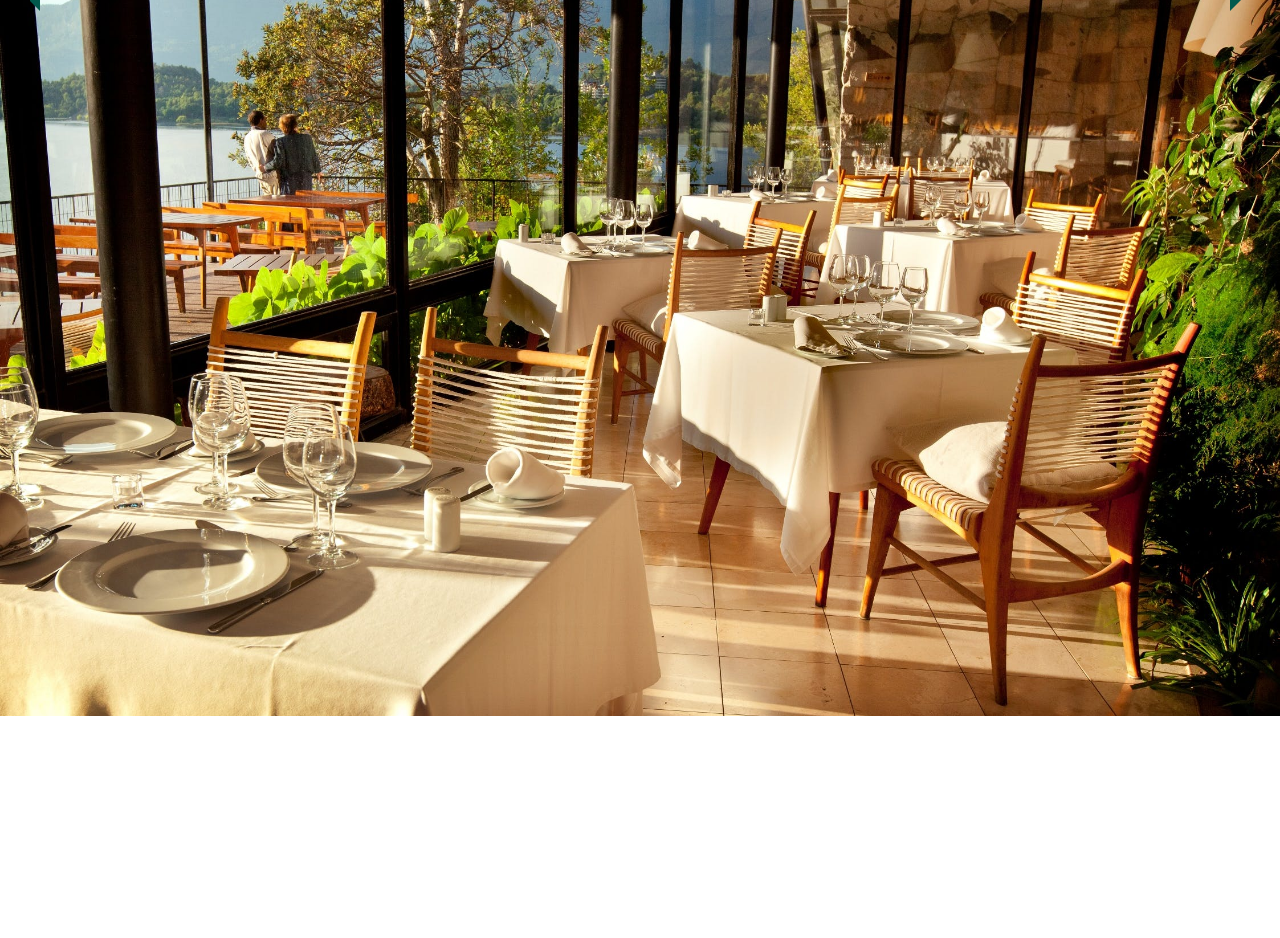
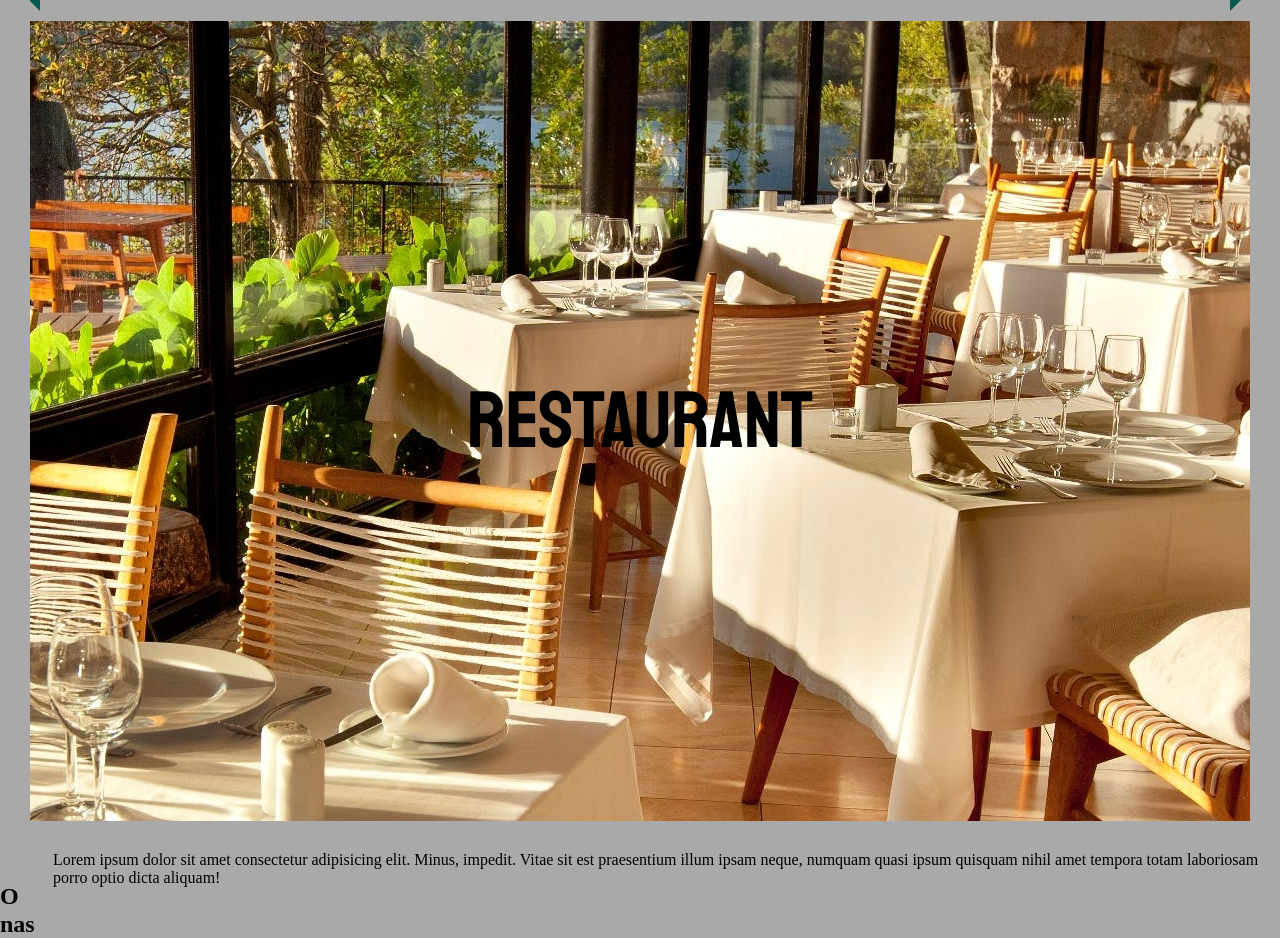
Before and after one commit to mariuszrukowicz/Restaurant, a website: page src/content/index.html in a window 1280 px wide. Shown: the part 84-1022 px from the top of the page. Before the commit the page ends 800 px from the top, so only its background shows below. Drawn offline with nearby package versions, Linux system fonts and the light colour scheme; files that its build step writes are made by us from their sources; files whose address does not match are found by name.

Commit message:
feat: section main markup

```diff
--- a/src/content/index.html
+++ b/src/content/index.html
@@ -19,10 +19,11 @@
     <link rel="manifest" href="manifest.json" />
     <meta name="apple-mobile-web-app-capable" content="yes" />
 
-
     <link rel="stylesheet" href="css/main.css" />
   </head>
+
   <body>
+    <section class="main-wrapper">
     <div class="custom-padding">
       <nav>
         <div class="logo">Restaurant</div>
@@ -33,10 +34,20 @@
           <li><a href="#">Rezerwacje</a></li>
           <li><a href="#">Imprezy</a></li>
           <li><a href="#">Kontakt</a></li>
-
         </ul>
       </nav>
+      <section class="aa"> RESTAURANT</section>
     </div>
+
+    <section class="abaut">
+      <h2 class="abaut__header">O nas</h2>
+      <article>
+        Lorem ipsum dolor sit amet consectetur adipisicing elit. Minus, impedit.
+        Vitae sit est praesentium illum ipsam neque, numquam quasi ipsum
+        quisquam nihil amet tempora totam laboriosam porro optio dicta aliquam!
+      </article>
+    </section>
+  </section>
 
     <script src="js/main.js"></script>
   </body>
--- /dev/null
+++ b/src/scss/abaut.scss
@@ -0,0 +1,11 @@
+
+.abaut{
+    display: flex;
+    align-items: center center;
+    justify-content: center;
+    justify-items: center;
+    &__header{
+        margin-top:2rem;
+    }
+
+}
--- a/src/scss/main.scss
+++ b/src/scss/main.scss
@@ -1,7 +1,8 @@
 @import "_normalize";
 @import "_variables";
 @import "navigation";
-
+@import "abaut";
+@import url('https://fonts.googleapis.com/css?family=Lobster|Staatliches&display=swap&subset=latin-ext');
 
 html {
   box-sizing: border-box;
@@ -19,7 +20,8 @@ html {
 
 body {
 
-  background:url(../assets/img/nav_background.jpg);
+  background-color: darkgray;
+
   -webkit-backdrop-size:cover;
   background-size: cover;
   background-position: center center;
--- a/src/scss/navigation.scss
+++ b/src/scss/navigation.scss
@@ -1,4 +1,4 @@
-.menu-area li a{
+.menu-area li a {
   text-decoration: none;
   color: #fff;
   letter-spacing: 1px;
@@ -10,16 +10,15 @@
   position: relative;
   z-index: 1;
   margin-right: 20px;
-
 }
-.menu-area li{
+.menu-area li {
   list-style: none;
-    display:inline-block;
+  display: inline-block;
 }
-.custom-padding{
-padding-top:25px;
+.custom-padding {
+  padding-top: 25px;
 }
-nav{
+nav {
   position: relative;
   padding: 10px 20px 10px 10px;
   text-align: right;
@@ -27,9 +26,8 @@ nav{
   background: $darkgreen;
   margin: 0 auto;
   width: calc(100% - 60px);
-
 }
-.logo{
+.logo {
   width: 15%;
   float: left;
   text-transform: uppercase;
@@ -37,36 +35,43 @@ nav{
   font-size: 25px;
   text-align: left;
   padding-left: 2%;
-
 }
-.menu-area li a:hover{
-    background: tomato;
-    color: #fff;
-
+.menu-area li a:hover {
+  background: rgb(255, 255, 255);
+  color: $darkgreen;
 }
-nav:before{
+nav:before {
   position: absolute;
-content: '';
+  content: "";
   left: 0;
   top: 100%;
   border-top: 10px solid $darkgreen;
   border-right: 10px solid $darkgreen;
   border-left: 10px solid trasparent;
   border-bottom: 10px solid transparent;
-
-
-
 }
-nav:after{
+nav:after {
   position: absolute;
-    content: '';
+  content: "";
   right: 0;
   top: 100%;
   border-top: 10px solid $darkgreen;
   border-right: 10px solid transparent;
   border-left: 10px solid $darkgreen;
   border-bottom: 10px solid transparent;
+}
 
+.aa {
+  background: url(../assets/img/nav_background.jpg) center center;
+  display: flex;
+  align-items: center;
+  justify-content: center;
+  min-width: 100px;
+  min-height: 800px;
 
+  margin:30px   ;
+  font-family: 'Staatliches', cursive;
+ font-size: 5rem;
+ font-kerning: inherit;
 
 }
```
Also changed, not shown: src/scss/_variables.scss (line endings or trailing spaces). Lines whose indentation alone changed are shown as unchanged.
